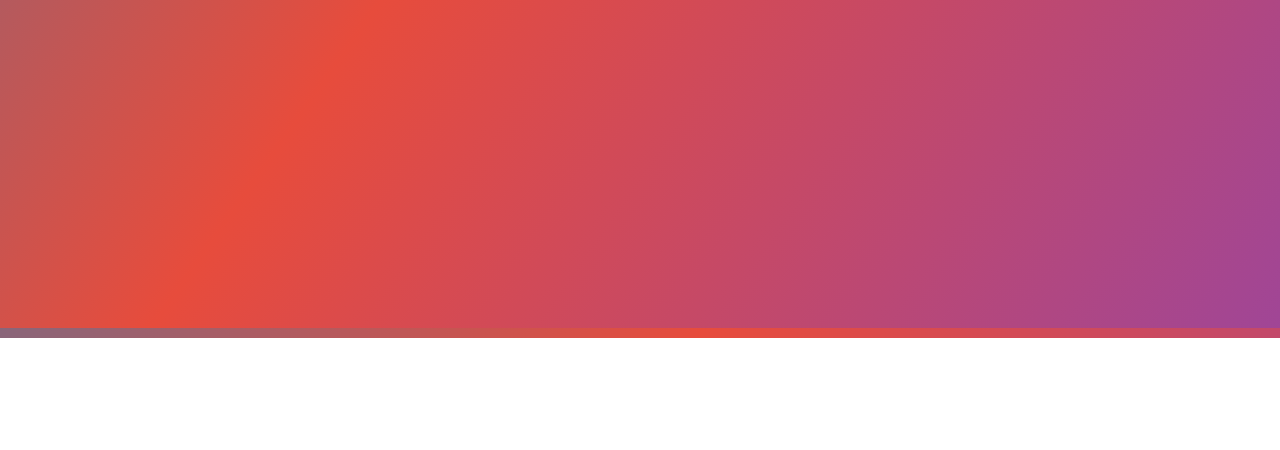
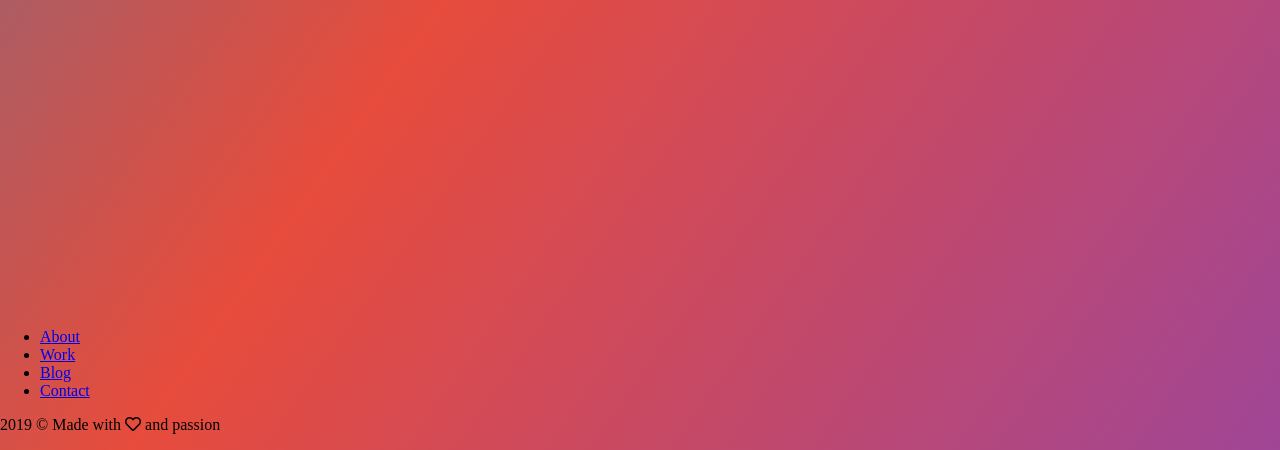
Before and after one commit to nmparfait/gradient-background, a plain HTML site: page index.html in a window 1280 px wide. Shown: the part 462-912 px from the top of the page. Before the commit the page ends 800 px from the top, so only its background shows below. Drawn offline with Linux system fonts and the light colour scheme.

Commit message:
adding the footer for the portfolio

```diff
--- a/index.html
+++ b/index.html
@@ -4,14 +4,25 @@
         <meta charset="utf-8">
         <title>Gradient background</title>
         <link rel="stylesheet" href="style.css">
+        <link rel="stylesheet" href="https://use.fontawesome.com/releases/v5.5.0/css/all.css">
 
 
     </head>
     <body>
-       <div class="text">
+        <div class="text">
            Gradient Background Animation- <span class="myName">NMParfait</span>
+        </div>
 
-       </div>
+        <footer class="footerPage1">
+            <ul class="footerPages-links">
+                <li><a href="#">About</a></li>
+                <li><a href="#">Work</a></li>
+                <li><a href="#">Blog</a></li>
+                <li><a href="#">Contact</a></li>
+            </ul>
+
+            <p class="footerPages-rightColumn">2019 &copy Made with <i class="far fa-heart"></i> and passion</p>
+        </footer>
 
 
     </body>
```
